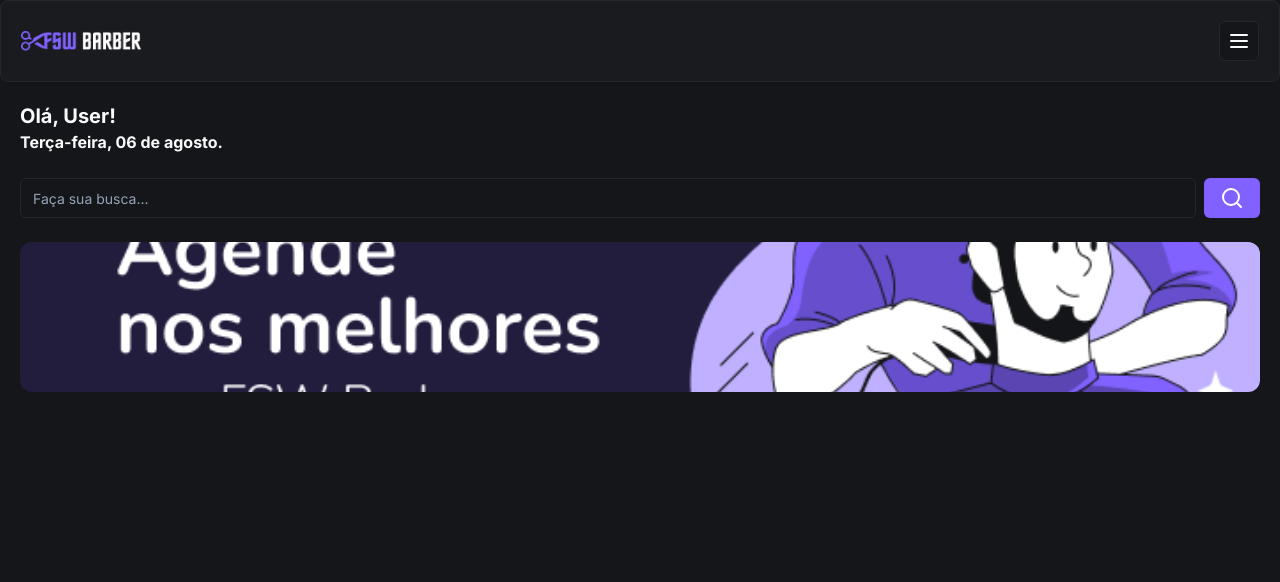
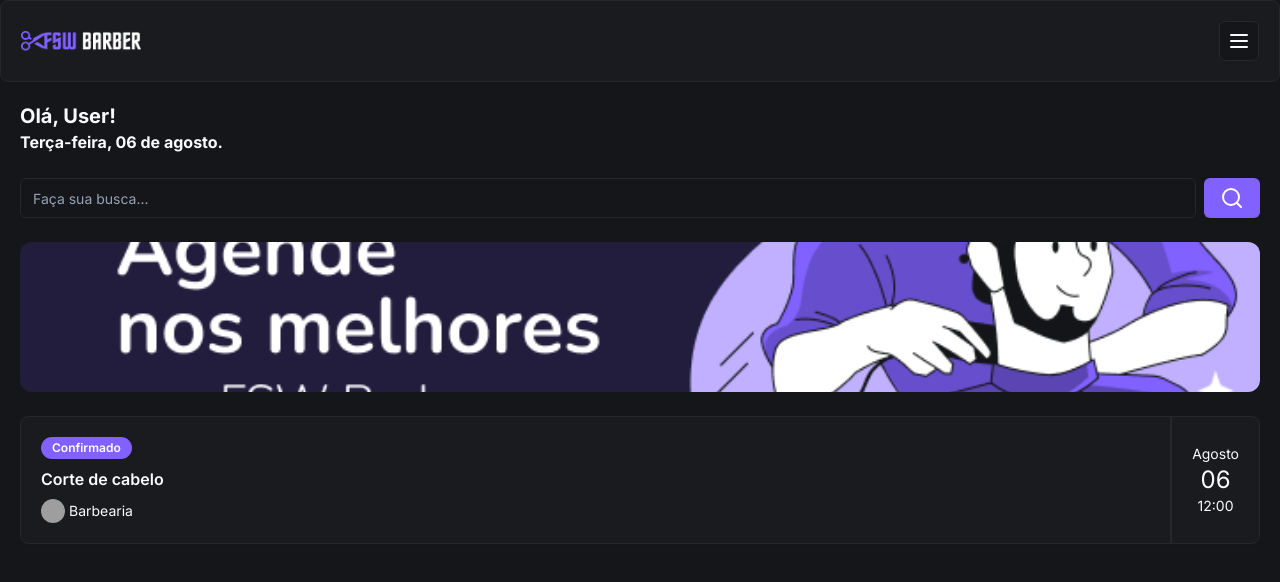
Before and after one commit to JudsonCiribelli/fsw-barber, a Next.js app: page / in a window 1280 px wide. Shown: the top 582 px of the page. Built offline with nearby package versions, Linux system fonts and the light colour scheme; grey boxes are pictures that could not be loaded.

Commit message:
Criação da barra de busca e introdução dos cards

```diff
--- /dev/null
+++ b/app/_components/ui/avatar.tsx
@@ -0,0 +1,50 @@
+"use client"
+
+import * as React from "react"
+import * as AvatarPrimitive from "@radix-ui/react-avatar"
+
+import { cn } from "@/app/_lib/utils"
+
+const Avatar = React.forwardRef<
+  React.ElementRef<typeof AvatarPrimitive.Root>,
+  React.ComponentPropsWithoutRef<typeof AvatarPrimitive.Root>
+>(({ className, ...props }, ref) => (
+  <AvatarPrimitive.Root
+    ref={ref}
+    className={cn(
+      "relative flex h-10 w-10 shrink-0 overflow-hidden rounded-full",
+      className
+    )}
+    {...props}
+  />
+))
+Avatar.displayName = AvatarPrimitive.Root.displayName
+
+const AvatarImage = React.forwardRef<
+  React.ElementRef<typeof AvatarPrimitive.Image>,
+  React.ComponentPropsWithoutRef<typeof AvatarPrimitive.Image>
+>(({ className, ...props }, ref) => (
+  <AvatarPrimitive.Image
+    ref={ref}
+    className={cn("aspect-square h-full w-full", className)}
+    {...props}
+  />
+))
+AvatarImage.displayName = AvatarPrimitive.Image.displayName
+
+const AvatarFallback = React.forwardRef<
+  React.ElementRef<typeof AvatarPrimitive.Fallback>,
+  React.ComponentPropsWithoutRef<typeof AvatarPrimitive.Fallback>
+>(({ className, ...props }, ref) => (
+  <AvatarPrimitive.Fallback
+    ref={ref}
+    className={cn(
+      "flex h-full w-full items-center justify-center rounded-full bg-muted",
+      className
+    )}
+    {...props}
+  />
+))
+AvatarFallback.displayName = AvatarPrimitive.Fallback.displayName
+
+export { Avatar, AvatarImage, AvatarFallback }
--- /dev/null
+++ b/app/_components/ui/badge.tsx
@@ -0,0 +1,36 @@
+import * as React from "react"
+import { cva, type VariantProps } from "class-variance-authority"
+
+import { cn } from "@/app/_lib/utils"
+
+const badgeVariants = cva(
+  "inline-flex items-center rounded-full border px-2.5 py-0.5 text-xs font-semibold transition-colors focus:outline-none focus:ring-2 focus:ring-ring focus:ring-offset-2",
+  {
+    variants: {
+      variant: {
+        default:
+          "border-transparent bg-primary text-primary-foreground hover:bg-primary/80",
+        secondary:
+          "border-transparent bg-secondary text-secondary-foreground hover:bg-secondary/80",
+        destructive:
+          "border-transparent bg-destructive text-destructive-foreground hover:bg-destructive/80",
+        outline: "text-foreground",
+      },
+    },
+    defaultVariants: {
+      variant: "default",
+    },
+  }
+)
+
+export interface BadgeProps
+  extends React.HTMLAttributes<HTMLDivElement>,
+    VariantProps<typeof badgeVariants> {}
+
+function Badge({ className, variant, ...props }: BadgeProps) {
+  return (
+    <div className={cn(badgeVariants({ variant }), className)} {...props} />
+  )
+}
+
+export { Badge, badgeVariants }
--- a/app/page.tsx
+++ b/app/page.tsx
@@ -3,6 +3,10 @@
 import { Input } from "./_components/ui/input"
 import { SearchIcon } from "lucide-react"
 import Image from "next/image"
+import { Card, CardContent } from "./_components/ui/card"
+import { Badge } from "./_components/ui/badge"
+import { Avatar } from "./_components/ui/avatar"
+import { AvatarImage } from "@radix-ui/react-avatar"
 
 const Home = () => {
   return (
@@ -12,14 +16,14 @@
       <div className="p-5">
         <h2 className="text-xl font-bold">Olá, User!</h2>
         <p className="font-bold">Terça-feira, 06 de agosto.</p>
-
+        {/* BUSCA*/}
         <div className="mt-6 flex items-center gap-2">
           <Input placeholder="Faça sua busca..." />
           <Button>
             <SearchIcon />
           </Button>
         </div>
-
+        {/* IMAGEM */}
         <div className="relative mt-6 h-[150px] w-full">
           <Image
             alt="Agende com os melhores"
@@ -28,6 +32,29 @@
             className="rounded-xl object-cover"
           />
         </div>
+        {/* AGENDAMENTO */}
+
+        <Card className="mt-6">
+          <CardContent className="flex justify-between p-0">
+            {/* ESQUERDA */}
+            <div className="flex flex-col gap-2 py-5 pl-5">
+              <Badge className="w-fit">Confirmado</Badge>
+              <h3 className="font-semibold">Corte de cabelo</h3>
+              <div className="flex items-center">
+                <Avatar className="h-6 w-6">
+                  <AvatarImage src="https://utfs.io/f/c97a2dc9-cf62-468b-a851-bfd2bdde775f-16p.png" />
+                </Avatar>
+                <p className="ml-1 text-sm"> Barbearia</p>
+              </div>
+            </div>
+            {/* DIREITA */}
+            <div className="flex flex-col items-center justify-center border-l-2 border-solid px-5">
+              <p className="text-sm">Agosto</p>
+              <p className="text-2xl">06</p>
+              <p className="text-sm">12:00</p>
+            </div>
+          </CardContent>
+        </Card>
       </div>
     </div>
   )
--- a/package.json
+++ b/package.json
@@ -13,6 +13,7 @@
   },
   "dependencies": {
     "@prisma/client": "^5.17.0",
+    "@radix-ui/react-avatar": "^1.1.0",
     "@radix-ui/react-slot": "^1.1.0",
     "class-variance-authority": "^0.7.0",
     "clsx": "^2.1.1",
```
Also changed, not shown: 1 other file (tests, documents, lock files or other folders).
